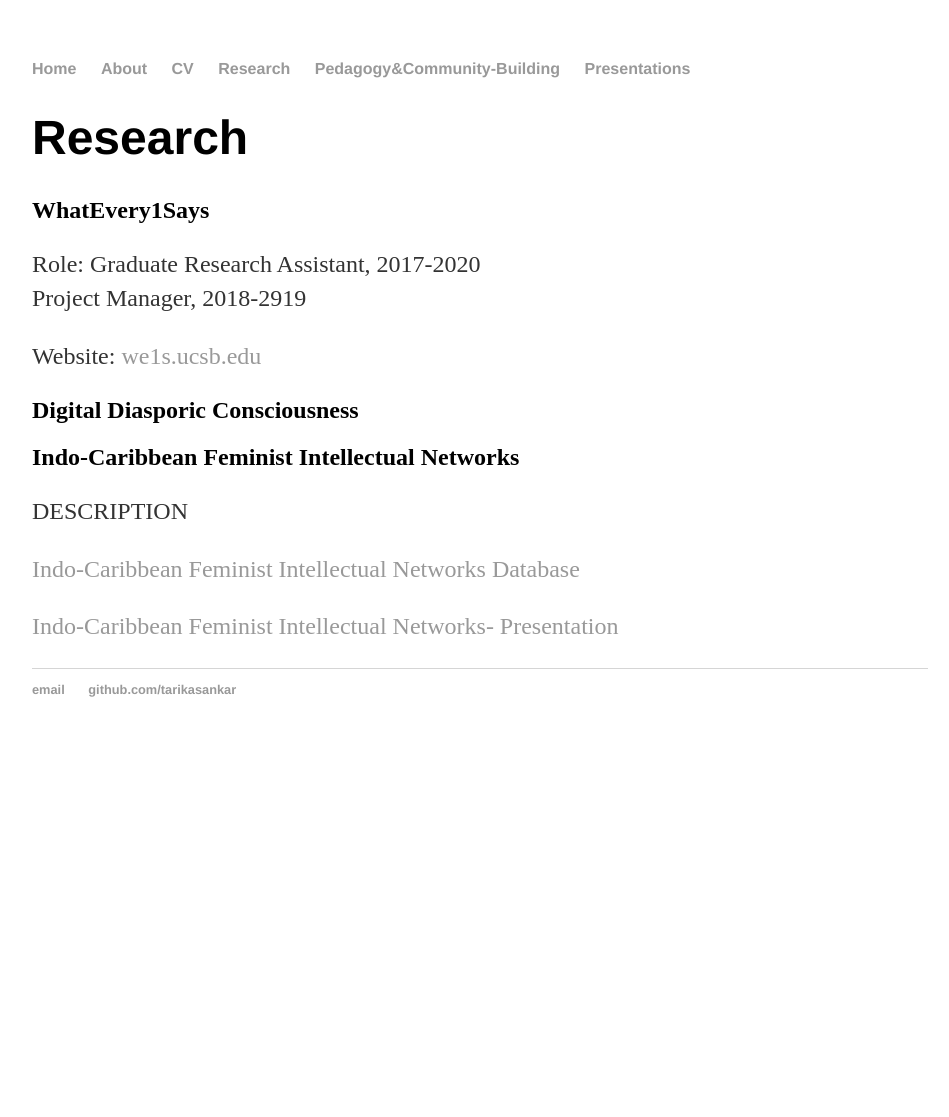
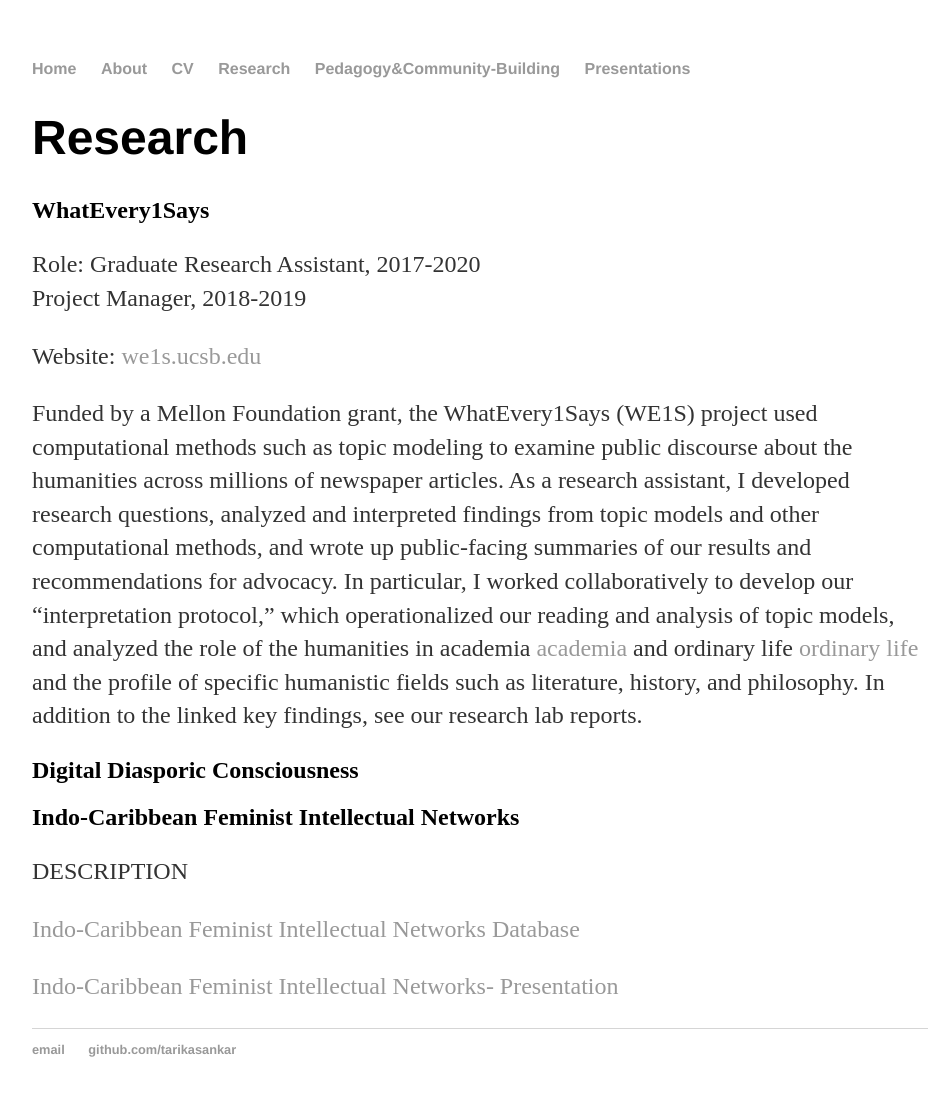
Before and after one commit to tarikasankar/tarikasankar.github.io, a Jekyll site: the page built from research/index.html, in a window 1280 px wide. Shown: the whole page, without its empty margins (160-1109 px from the left). Built offline with Jekyll 4.4.1, drawn with Linux system fonts in a browser that asks for light colours; before the commit the page ends 900 px from its top, so only the background shows below that.

Commit message:
Update index.html
added we1s description and links to two key finding cards

```diff
--- a/research/index.html
+++ b/research/index.html
@@ -6,8 +6,11 @@
 	<h1>Research</h1>
 
 	<h2>WhatEvery1Says</h2>
-	<p> Role: Graduate Research Assistant, 2017-2020 <br> Project Manager, 2018-2919 </p>
+	<p> Role: Graduate Research Assistant, 2017-2020 <br> Project Manager, 2018-2019 </p>
 	<p> Website: <a href="https://www.we1s.ucsb.edu/">we1s.ucsb.edu</a>
+	<p> Funded by a Mellon Foundation grant, the WhatEvery1Says (WE1S) project used computational methods such as topic modeling to examine public discourse about	 	the humanities across millions of newspaper articles. As a research assistant, I developed research questions,
+	analyzed and interpreted findings from topic models and other computational methods, and
+	wrote up public-facing summaries of our results and recommendations for advocacy. In particular, I worked collaboratively to develop our “interpretation 		protocol,” which operationalized our reading and analysis of topic models, and analyzed the role of the humanities in academia <a href="https://we1s.ucsb.edu/wp-content/uploads/KF-5-2.pdf/">academia</a> and ordinary life <a href="https://we1s.ucsb.edu/wp-content/uploads/KF-5-3.pdf/">ordinary life</a> and the profile 	of specific humanistic fields such as literature, history, and philosophy. In addition to the linked key findings, see our research lab reports.
 
 	<h2>Digital Diasporic Consciousness</h2>
 
```
